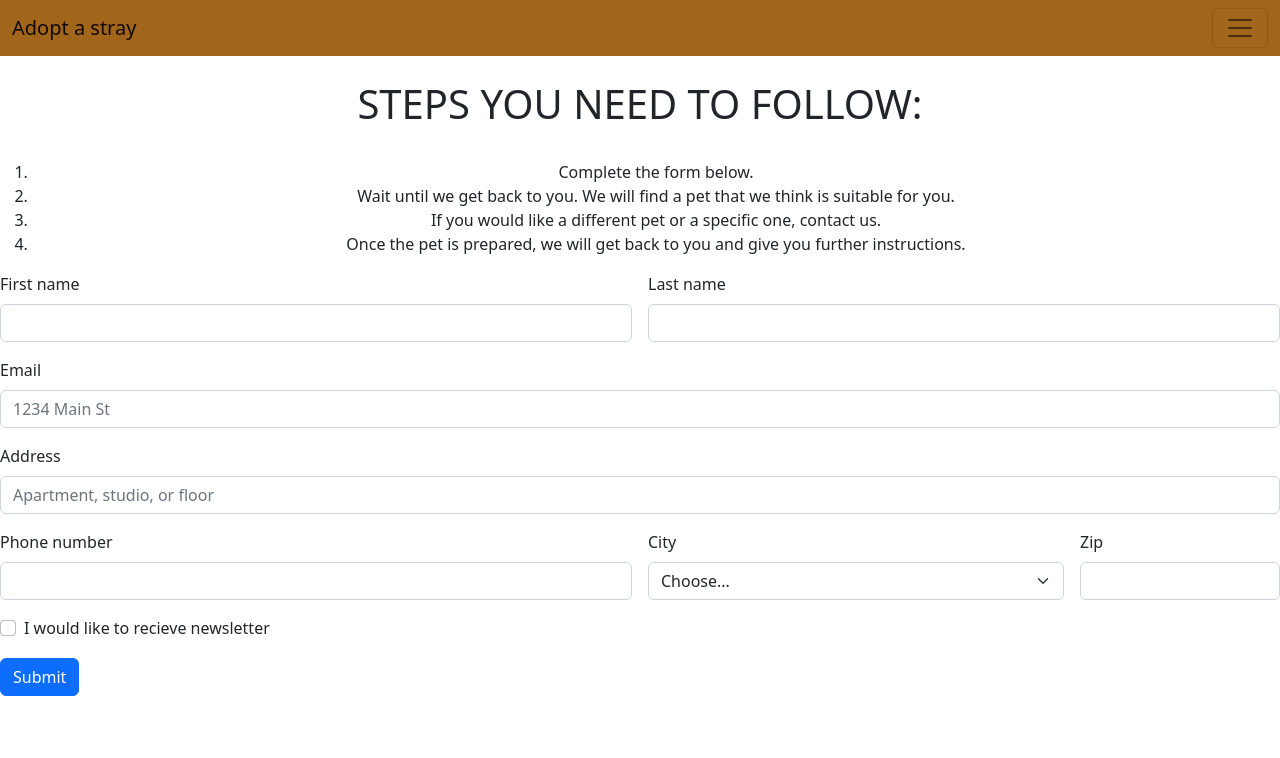
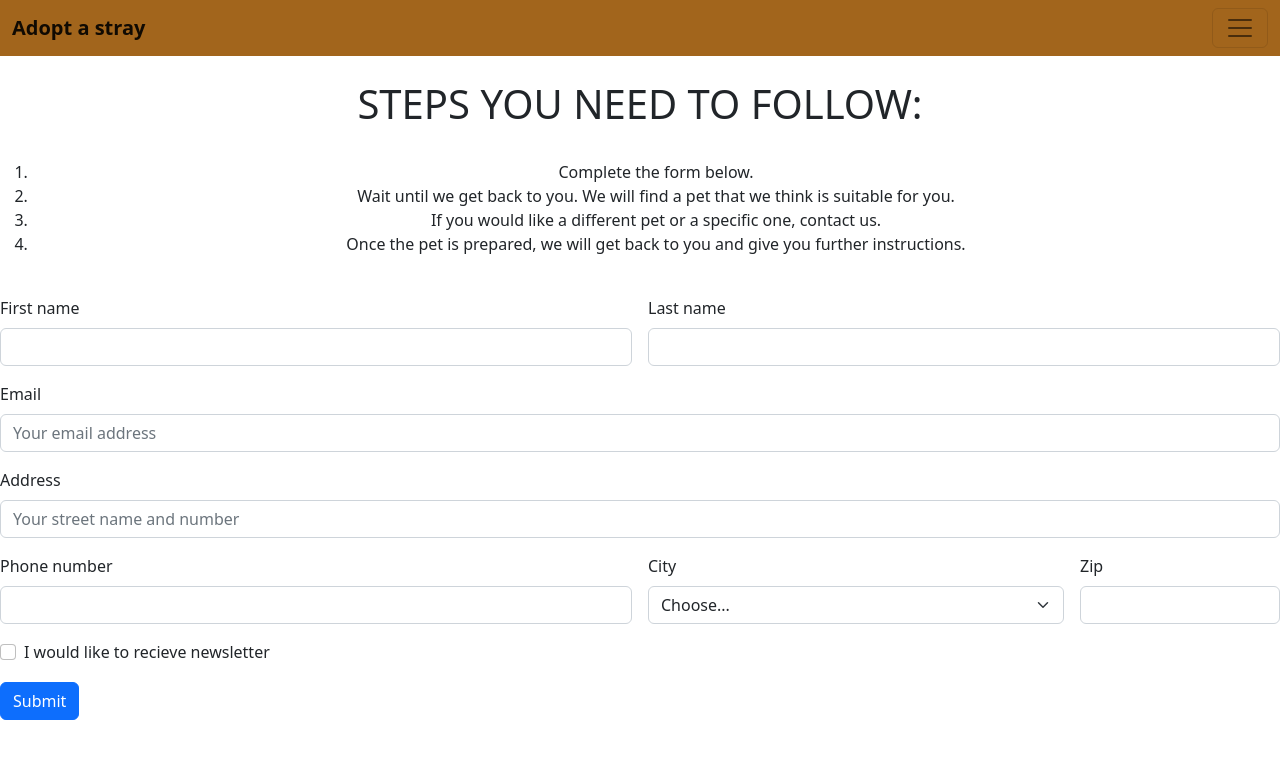
Before and after one commit to ogardiki/group-project-final, a plain HTML site: page navbar-files/how-to-adopt.html in a window 1280 px wide. Drawn offline with nearby package versions, Linux system fonts and the light colour scheme; files whose address does not match are found by name.

Commit message:
made some changes

```diff
--- a/navbar-files/how-to-adopt.html
+++ b/navbar-files/how-to-adopt.html
@@ -16,7 +16,7 @@
   <body>
     <nav class="navbar" style="background-color:#A2651C">
       <div class="container-fluid">
-        <a class="navbar-brand" href="./index.html">Adopt a stray</a>
+        <a class="navbar-brand" href="./index.html"><b>Adopt a stray</b></a>
         <button
           class="navbar-toggler"
           type="button"
@@ -84,6 +84,7 @@
         <li>Once the pet is prepared, we will get back to you and give you further instructions.</li>
       </ol>
     </div>
+    <br>
     <form class="row g-3">
       <div class="col-md-6">
         <label for="inputEmail4" class="form-label">First name</label>
@@ -95,11 +96,11 @@
       </div>
       <div class="col-12">
         <label for="inputAddress" class="form-label">Email</label>
-        <input type="text" class="form-control" id="inputAddress" placeholder="1234 Main St">
+        <input type="text" class="form-control" id="inputAddress" placeholder="Your email address">
       </div>
       <div class="col-12">
         <label for="inputAddress2" class="form-label">Address</label>
-        <input type="text" class="form-control" id="inputAddress2" placeholder="Apartment, studio, or floor">
+        <input type="text" class="form-control" id="inputAddress2" placeholder="Your street name and number">
       </div>
       <div class="col-md-6">
         <label for="inputCity" class="form-label">Phone number</label>
@@ -110,7 +111,7 @@
         <select id="inputState" class="form-select">
           <option selected>Choose...</option>
           <option>Athens</option>
-          <option>Thesaloniki</option>
+          <option>Thessaloniki</option>
           <option>Patra</option>
           <option>Heraklion</option>
           <option>Other</option>
```
Also changed, not shown: navbar-files/cats.html (+1 -1 lines), navbar-files/dogs.html (+1 -1 lines), navbar-files/index.html (+1 -1 lines), styles/styles.css (line endings or trailing spaces).
